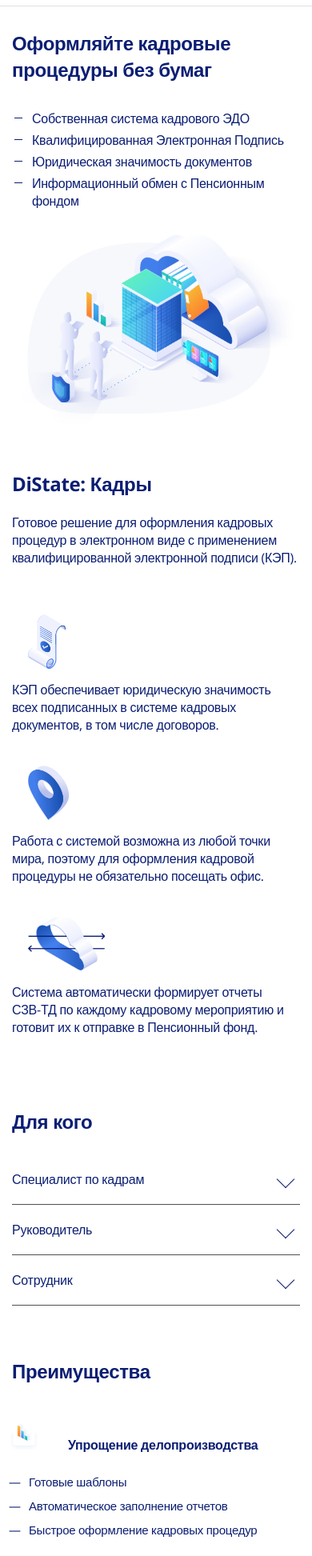
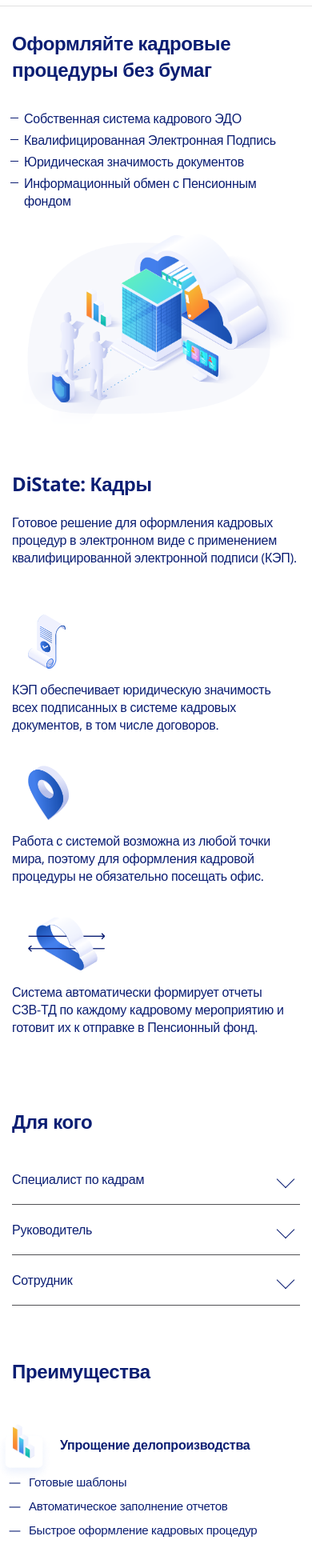
Before and after one commit to EvgeniyTurovets/distate, a website: page src/html/p-cadr.html in a window 390 px wide. Shown: the part 52-1997 px from the top of the page at 80% size. Drawn offline with nearby package versions, Linux system fonts and the light colour scheme; files that its build step writes are made by us from their sources; files whose address does not match are found by name.

Commit message:
1
то что забыл залить

```diff
--- a/src/scss/main.scss
+++ b/src/scss/main.scss
@@ -695,6 +695,9 @@
   .section1 p{
     display: none;
   }
+  .section1 .s1__text__wraper  p{
+    display: block;
+  }
   .s1__text__wraper p {
     font-size: 16px;
     line-height: 22px;
--- a/src/scss/product-c.scss
+++ b/src/scss/product-c.scss
@@ -1783,7 +1783,7 @@
   }
   .s1__text ul li {
     font-size: 16px;
-    padding-left: 5px;
+    padding-left: 15px;
   }
 
   .s2__item {
@@ -2105,6 +2105,9 @@
 }
 
 @media (max-width: 559px) {
+  .funtional__item li{
+    font-size: 14px;
+  }
   .s1 {
     padding-bottom: 0;
     padding-top: 30px;
@@ -2176,8 +2179,7 @@
   }
 
   .perevagi__item__img img {
-    max-width: 40px;
-    max-height: 35px;
+    width: 70px;
     margin-top: -10px;
   }
   .perevagi__item__img {
@@ -2190,7 +2192,7 @@
     margin-top: 5px;
     font-size: 16px;
     line-height: 22px;
-    padding-left: 70px;
+    padding-left: 60px;
   }
   .perevagi__i__text {
     margin-top: 25px;
@@ -2256,9 +2258,11 @@
     font-size: 18px;
   }
   .s1__text ul {
-    padding-left: 20px;
-  }
-
+    padding-left: 15px;
+  }
+  .s1__text ul li{
+    padding-left: 0;
+  }
   .s1__text ul li:before {
     position: absolute;
     left: -20px;
--- a/src/scss/product-m.scss
+++ b/src/scss/product-m.scss
@@ -2156,9 +2156,8 @@
   }
 
   .perevagi__item__img img {
-    max-width: 40px;
-    max-height: 35px;
-    margin-top: -10px;
+    width: 74px;
+    margin-top: -15px;
   }
   .perevagi__item__img {
     position: absolute;
@@ -2170,7 +2169,7 @@
     margin-top: 5px;
     font-size: 16px;
     line-height: 22px;
-    padding-left: 70px;
+    padding-left: 60px;
   }
   .perevagi__i__text {
     margin-top: 25px;
@@ -2367,6 +2366,13 @@
   }
   span.plus {
     margin-right: 30px;
+  }
+  .s1__text ul li:before{
+    top: 10px;
+    height: 1px;
+  }
+  .s1__text ul li{
+    padding-left: 0;
   }
 }
 
--- a/src/scss/product-o.scss
+++ b/src/scss/product-o.scss
@@ -2155,8 +2155,7 @@
   }
 
   .perevagi__item__img img {
-    max-width: 40px;
-    max-height: 35px;
+    width: 70px;
     margin-top: -10px;
   }
   .perevagi__item__img {
@@ -2169,7 +2168,7 @@
     margin-top: 5px;
     font-size: 16px;
     line-height: 22px;
-    padding-left: 70px;
+    padding-left: 60px;
   }
   .perevagi__i__text {
     margin-top: 25px;
--- a/src/scss/product.scss
+++ b/src/scss/product.scss
@@ -2083,6 +2083,7 @@
 }
 
 @media (max-width: 559px) {
+
   .s1 {
     padding-bottom: 0;
     padding-top: 30px;
@@ -2154,8 +2155,7 @@
   }
 
   .perevagi__item__img img {
-    max-width: 40px;
-    max-height: 35px;
+    width: 70px;
     margin-top: -10px;
   }
   .perevagi__item__img {
@@ -2168,7 +2168,7 @@
     margin-top: 5px;
     font-size: 16px;
     line-height: 22px;
-    padding-left: 70px;
+    padding-left: 60px;
   }
   .perevagi__i__text {
     margin-top: 25px;
@@ -2365,6 +2365,13 @@
   }
   span.plus {
     margin-right: 30px;
+  }
+  .s1__text ul li:before{
+    top: 10px;
+    height: 1px;
+  }
+  .s1__text ul li{
+    padding-left: 0;
   }
 }
 
```
Also changed, not shown: build/css/main.css, build/css/product-c.css, build/css/product-m.css, build/css/product-o.css, build/css/product.css.
